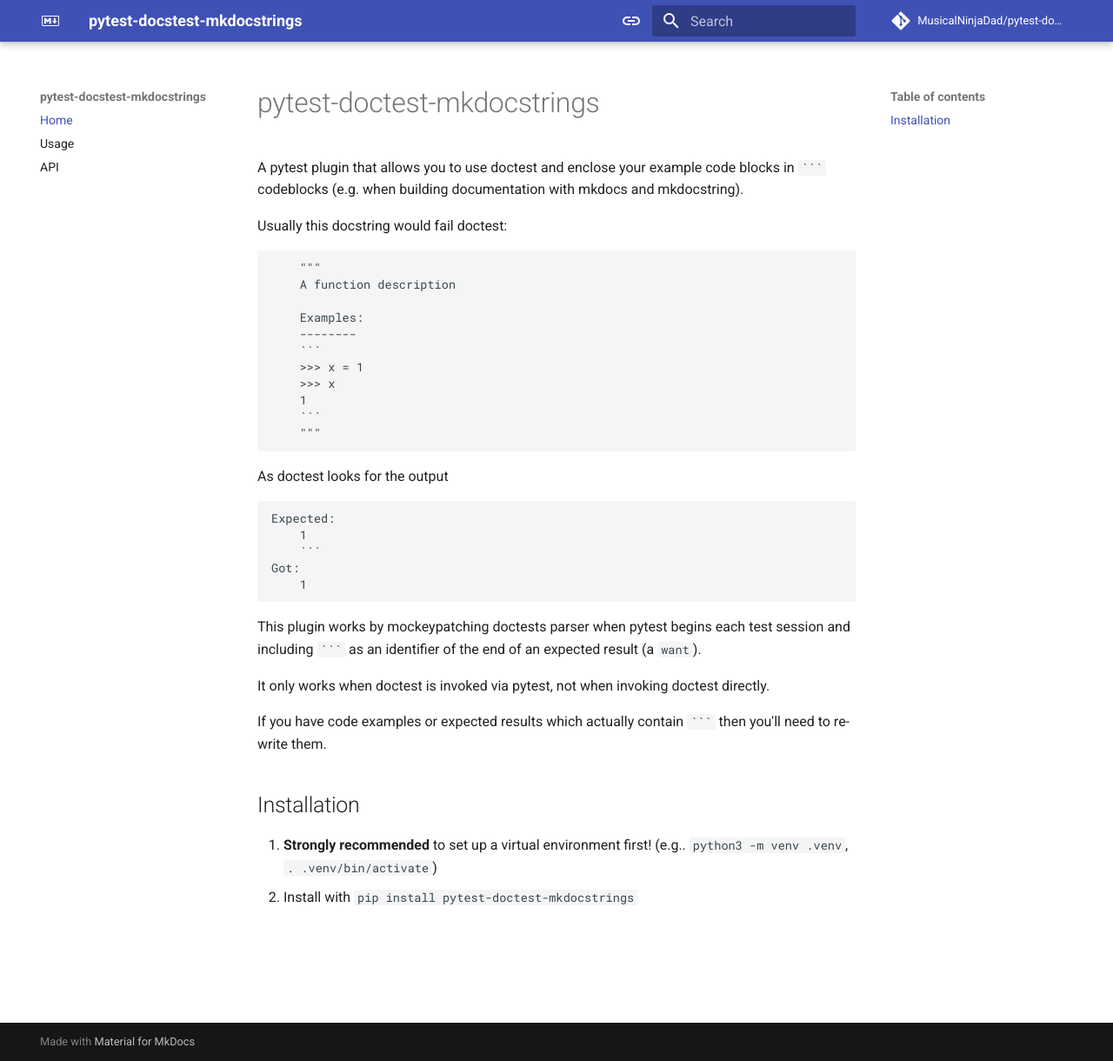
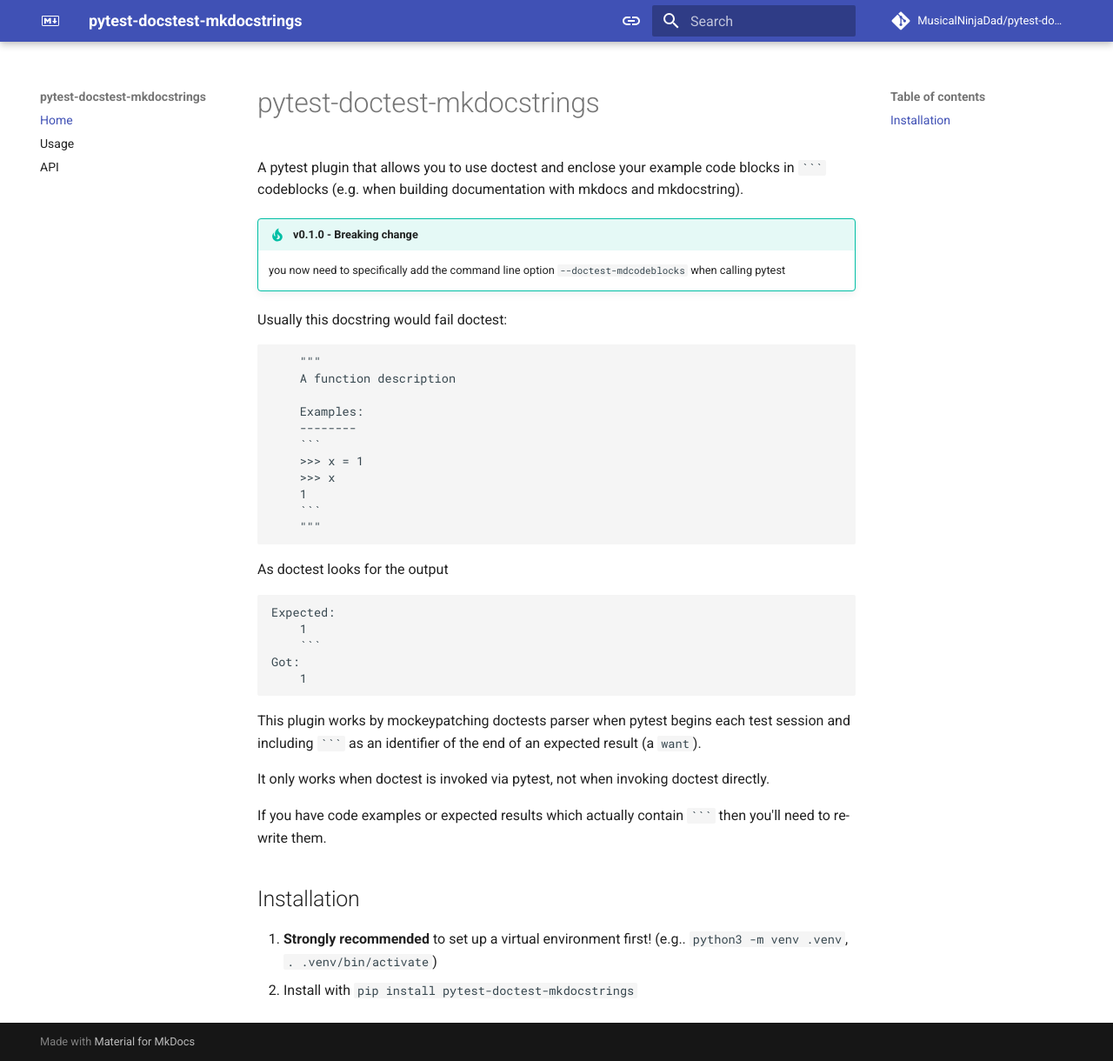
Before and after one commit to MusicalNinjaDad/pytest-doctest-mkdocstrings, an MkDocs documentation site: the page built from docs/index.md, in a window 1280 px wide and 1220 px high. Shown: the whole window at 87% size. Built offline with MkDocs 1.6.1 and Material for MkDocs 9.7.7, drawn with Linux system fonts in a browser that asks for light colours; comment, search, counter and statistics services are not loaded.

Commit message:
improve warning about breaking change in v0.1.0

````diff
--- a/docs/index.md
+++ b/docs/index.md
@@ -1,6 +1,9 @@
 # pytest-doctest-mkdocstrings
 
 A pytest plugin that allows you to use doctest and enclose your example code blocks in ` ``` ` codeblocks (e.g. when building documentation with mkdocs and mkdocstring).
+
+!!! tip "v0.1.0 - Breaking change"
+    you now need to specifically add the command line option `--doctest-mdcodeblocks` when calling pytest
 
 Usually this docstring would fail doctest:
 
````
Also changed, not shown: README.md (+1 -1 lines).
